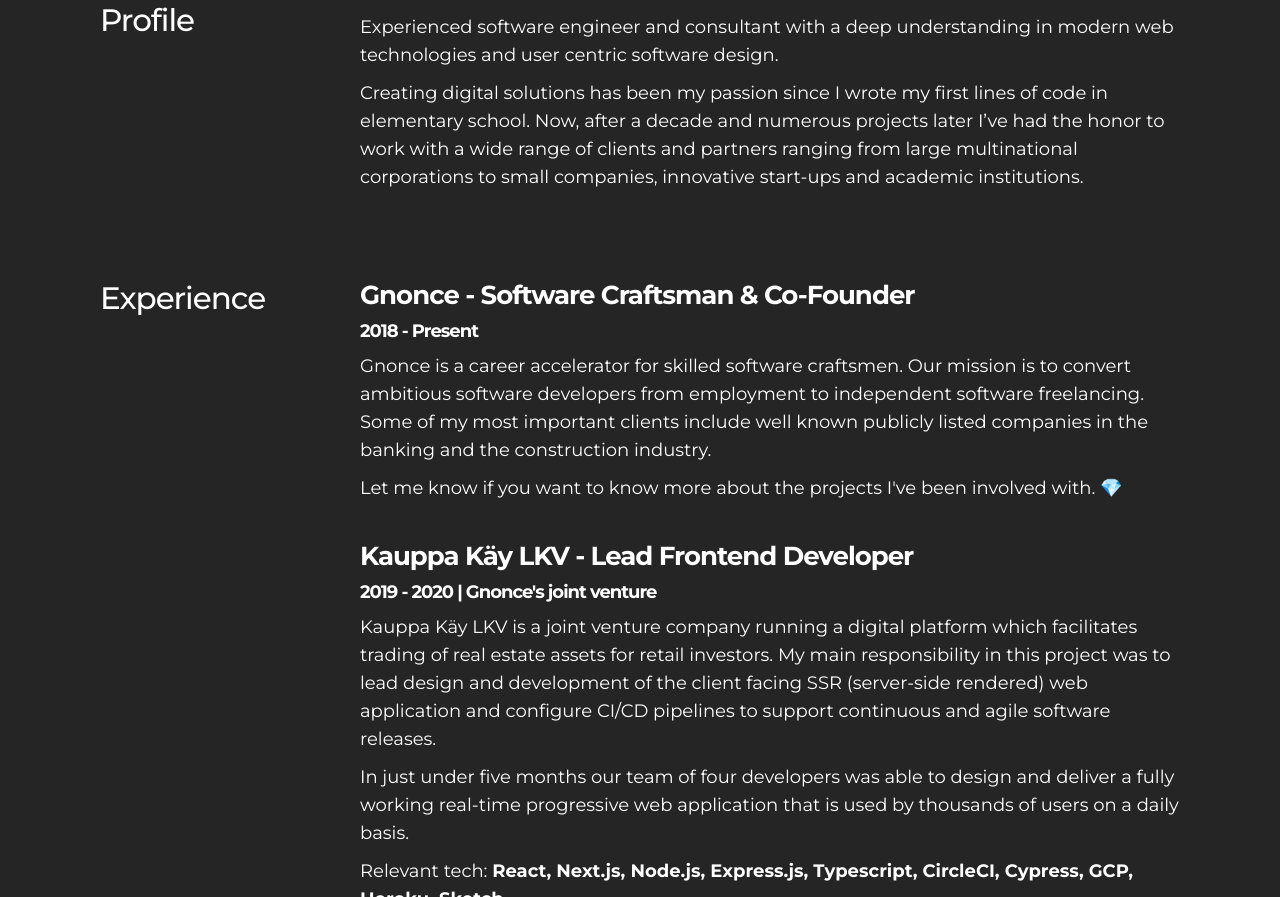
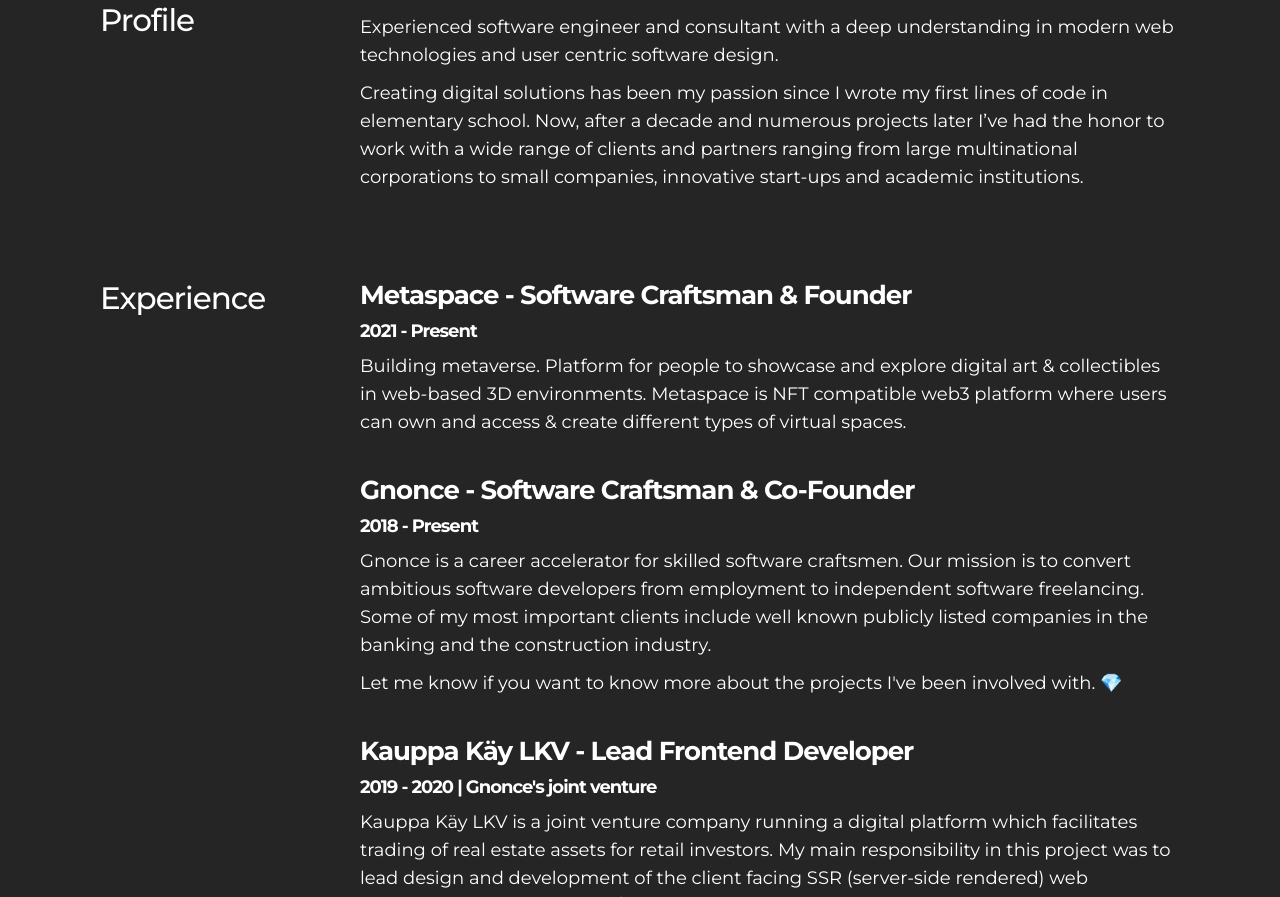
Before and after one commit to kajumito/kaspertontti.fi, a Gatsby site: page /cv in a window 1280 px wide. Shown: the part 455-1352 px from the top of the page. Built offline with nearby package versions, Linux system fonts and the light colour scheme; Gatsby itself is replaced by a stand-in of ours.

Commit message:
Update Content.tsx

```diff
--- a/src/containers/resume/Content.tsx
+++ b/src/containers/resume/Content.tsx
@@ -123,6 +123,14 @@ export default () => (
       <Subtitle>Experience</Subtitle>
       <Content>
         <Item>
+          <ItemTitle>Metaspace - Software Craftsman & Founder</ItemTitle>
+          <ItemDescription>2021 - Present</ItemDescription>
+          <ItemText>
+            Building metaverse. Platform for people to showcase and explore digital art & collectibles in web-based 3D environments.
+            Metaspace is NFT compatible web3 platform where users can own and access & create different types of virtual spaces.
+          </ItemText>
+        </Item>
+        <Item>
           <ItemTitle>Gnonce - Software Craftsman & Co-Founder</ItemTitle>
           <ItemDescription>2018 - Present</ItemDescription>
           <ItemText>
```
